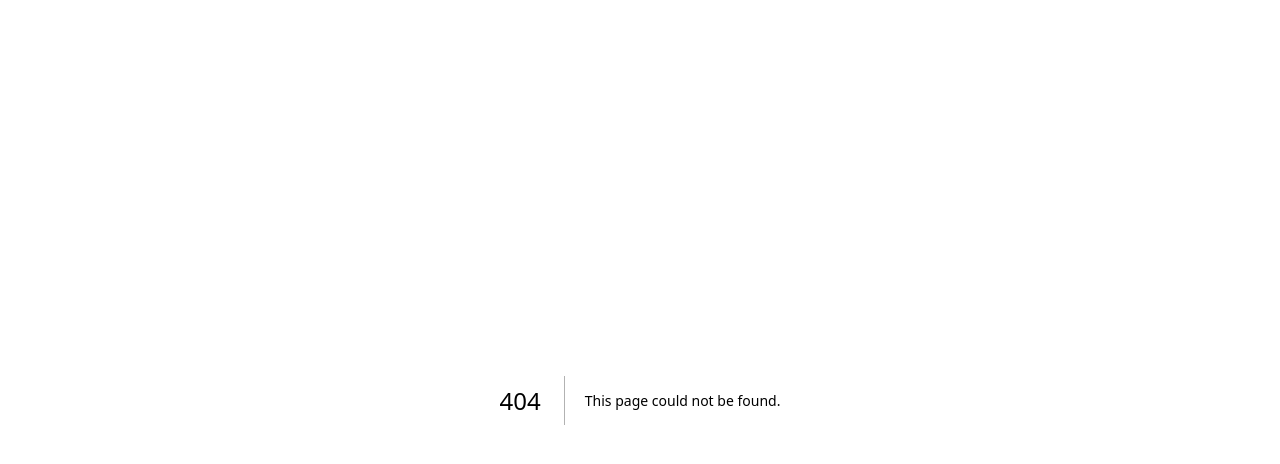
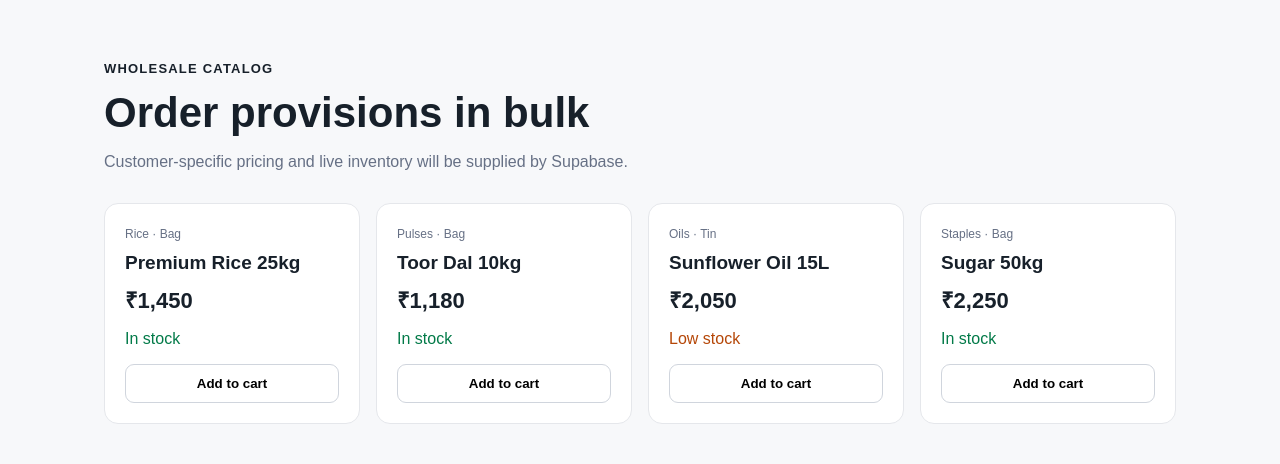
Before and after one commit to tejtechsolo/venkateswara-provisions, a Next.js app: page /catalog in a window 1280 px wide. Before the commit this address had no page. Shown: the top 464 px of the page. Built offline with nearby package versions, Linux system fonts and the light colour scheme.

Commit message:
feat: add wholesale catalog experience

```diff
--- /dev/null
+++ b/app/catalog/page.tsx
@@ -0,0 +1,23 @@
+const products = [
+  { name: "Premium Rice 25kg", category: "Rice", unit: "Bag", price: "₹1,450", stock: "In stock" },
+  { name: "Toor Dal 10kg", category: "Pulses", unit: "Bag", price: "₹1,180", stock: "In stock" },
+  { name: "Sunflower Oil 15L", category: "Oils", unit: "Tin", price: "₹2,050", stock: "Low stock" },
+  { name: "Sugar 50kg", category: "Staples", unit: "Bag", price: "₹2,250", stock: "In stock" },
+]
+
+export default function CatalogPage() {
+  return <main style={{ maxWidth: 1120, margin: "0 auto", padding: "48px 24px" }}>
+    <p style={{ fontSize: 13, fontWeight: 700, letterSpacing: 1.2, textTransform: "uppercase" }}>Wholesale Catalog</p>
+    <h1 style={{ fontSize: 42, margin: "10px 0 8px" }}>Order provisions in bulk</h1>
+    <p style={{ color: "#667085", marginBottom: 32 }}>Customer-specific pricing and live inventory will be supplied by Supabase.</p>
+    <section style={{ display: "grid", gridTemplateColumns: "repeat(auto-fit,minmax(240px,1fr))", gap: 16 }}>
+      {products.map(product => <article key={product.name} style={{ border: "1px solid #e5e7eb", borderRadius: 14, padding: 20, background: "white" }}>
+        <span style={{ fontSize: 12, color: "#667085" }}>{product.category} · {product.unit}</span>
+        <h2 style={{ fontSize: 19, margin: "10px 0" }}>{product.name}</h2>
+        <strong style={{ fontSize: 22 }}>{product.price}</strong>
+        <p style={{ color: product.stock === "Low stock" ? "#b54708" : "#027a48", marginBottom: 16 }}>{product.stock}</p>
+        <button style={{ width: "100%", padding: 11, borderRadius: 9, border: "1px solid #d0d5dd", background: "white", fontWeight: 700 }}>Add to cart</button>
+      </article>)}
+    </section>
+  </main>
+}
```
